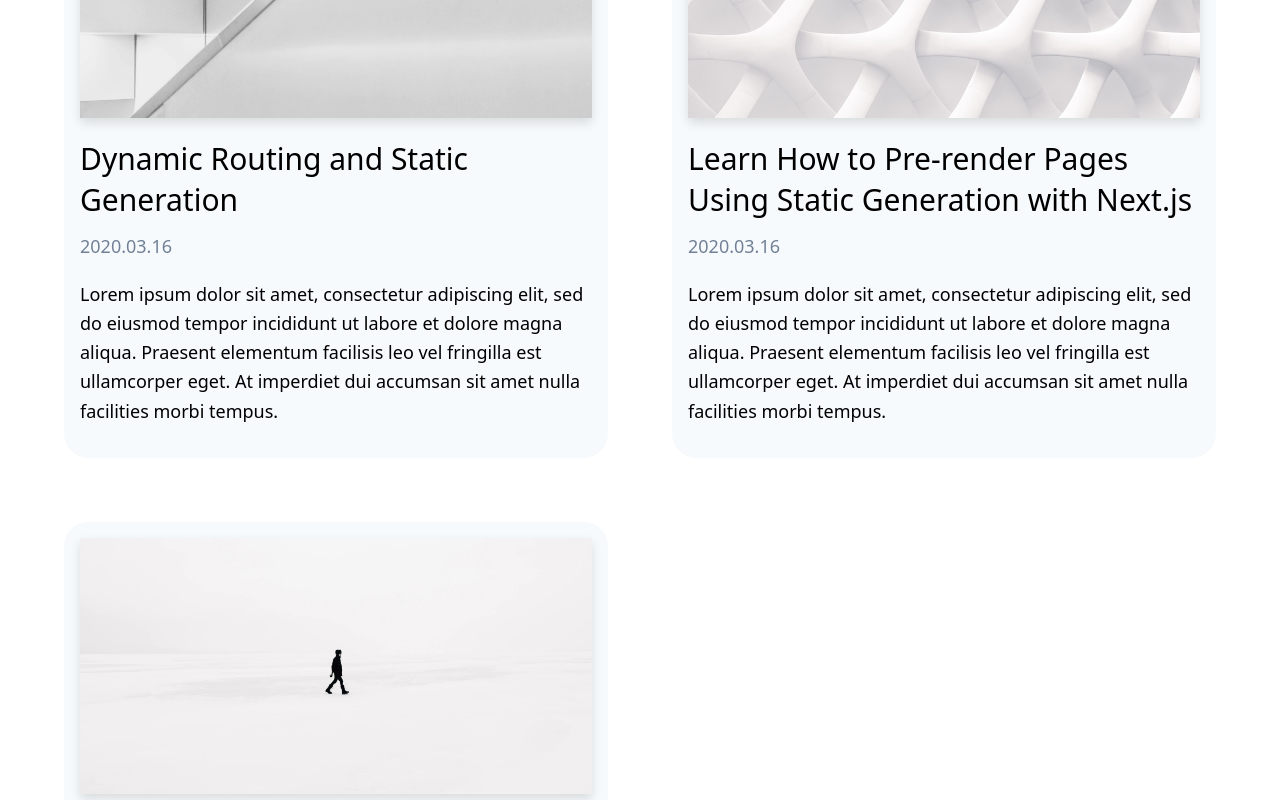
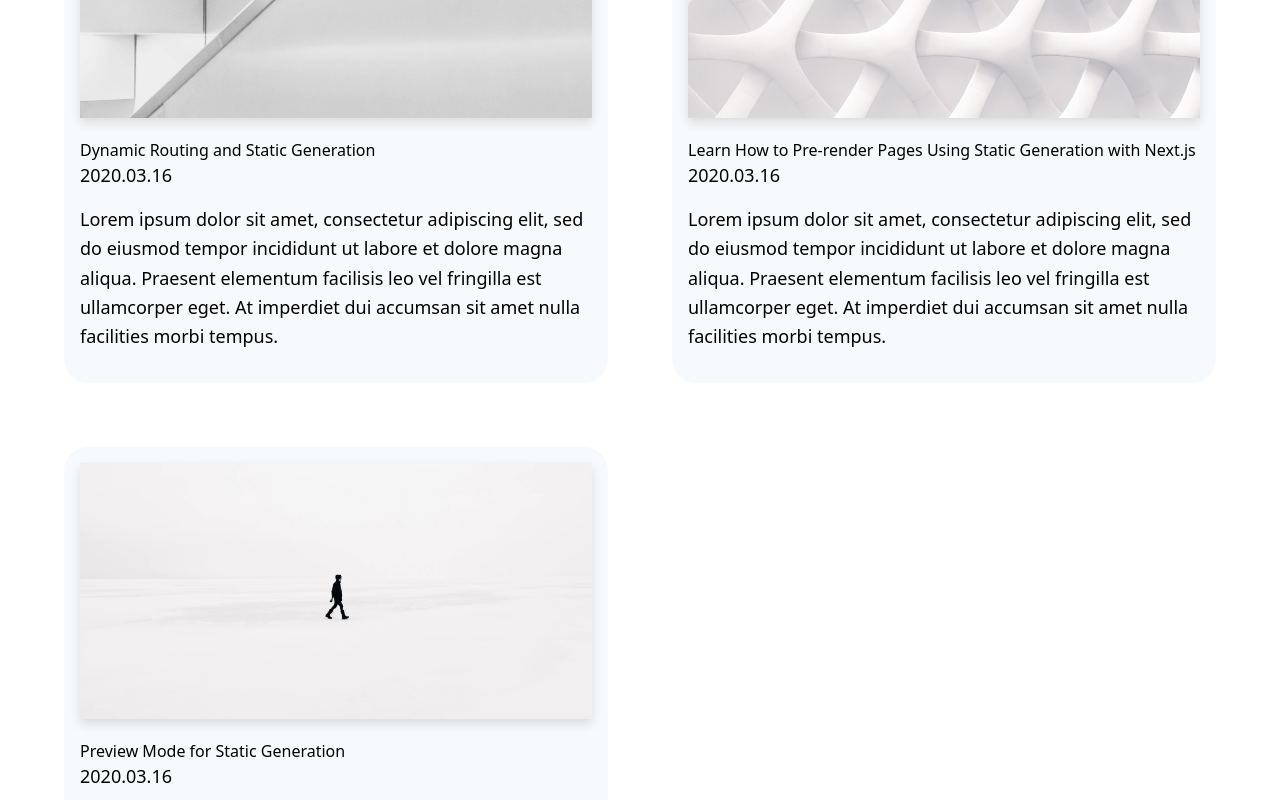
Before and after one commit to lizzij/Portfolio, a Next.js app in the folder portfolio/: page / in a window 1280 px wide. Shown: the part 940-1740 px from the top of the page. Built offline with nearby package versions, Linux system fonts and the light colour scheme.

Commit message:
restore project header

```diff
--- a/portfolio/components/date-formatter.tsx
+++ b/portfolio/components/date-formatter.tsx
@@ -6,7 +6,7 @@ type Props = {
 
 const DateFormatter = ({ dateString }: Props) => {
   const date = parseISO(dateString)
-  return <div className="text-gray-600 md:pb-1"><time dateTime={dateString}>{format(date, 'yyyy.MM.dd')}</time></div>
+  return <time dateTime={dateString}>{format(date, 'yyyy.MM.dd')}</time>
 }
 
 export default DateFormatter
--- a/portfolio/components/project-preview.tsx
+++ b/portfolio/components/project-preview.tsx
@@ -27,10 +27,8 @@ const ProjectPreview = ({
           <div className="mb-5">
             <CoverImage slug={slug} title={title} src={coverImage} />
           </div>
-          <h3 className="text-3xl mb-3 leading-snug">
-            <Link as={`/projects/${slug}`} href="/projects/[slug]">
-              <a className="hover:underline">{title}</a>
-            </Link>
+          <h3>
+            {title}
           </h3>
           <div className="text-lg mb-4">
             <DateFormatter dateString={date} />
```
